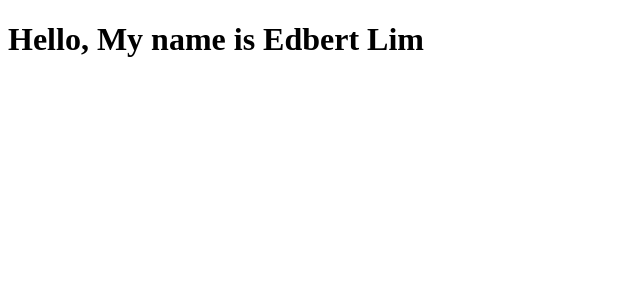
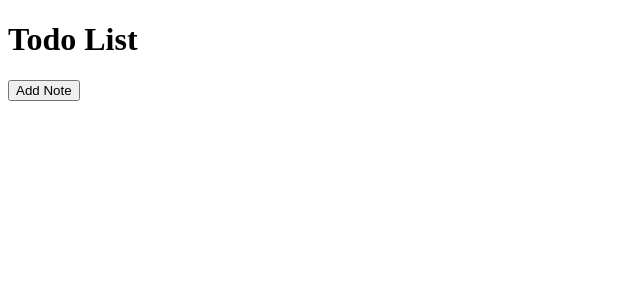
Before and after one commit to Edberaga/Svelte-ToDo-App, a SvelteKit app: page / in a window 1280 px wide. Shown: the top 300 px of the page, without its empty margins (0-640 px from the left). Built offline with nearby package versions, Linux system fonts and the light colour scheme.

Commit message:
Develop the todo app

```diff
--- a/src/routes/+page.svelte
+++ b/src/routes/+page.svelte
@@ -1,5 +1,19 @@
-<script lang="ts">
-    let name = "Edbert Lim";
+<script>
+    let todos = [];
+
+    function addTodo() {
+        todos = [...todos, ''];
+    }
+
+    function removeTodo(index) {
+        todos = [...todos.slice(0, index), ...todos.slice(index + 1)];
+    }
 </script>
+<h1>Todo List</h1>
+{#each todos as todo, index}
+    <input bind:value={todos[index]}>
+    <button on:click={() => removeTodo(index)}>X</button>
+    <br/>
+{/each}
 
-<h1>Hello, My name is {name} </h1>
+<button on:click={addTodo}>Add Note</button>
```
